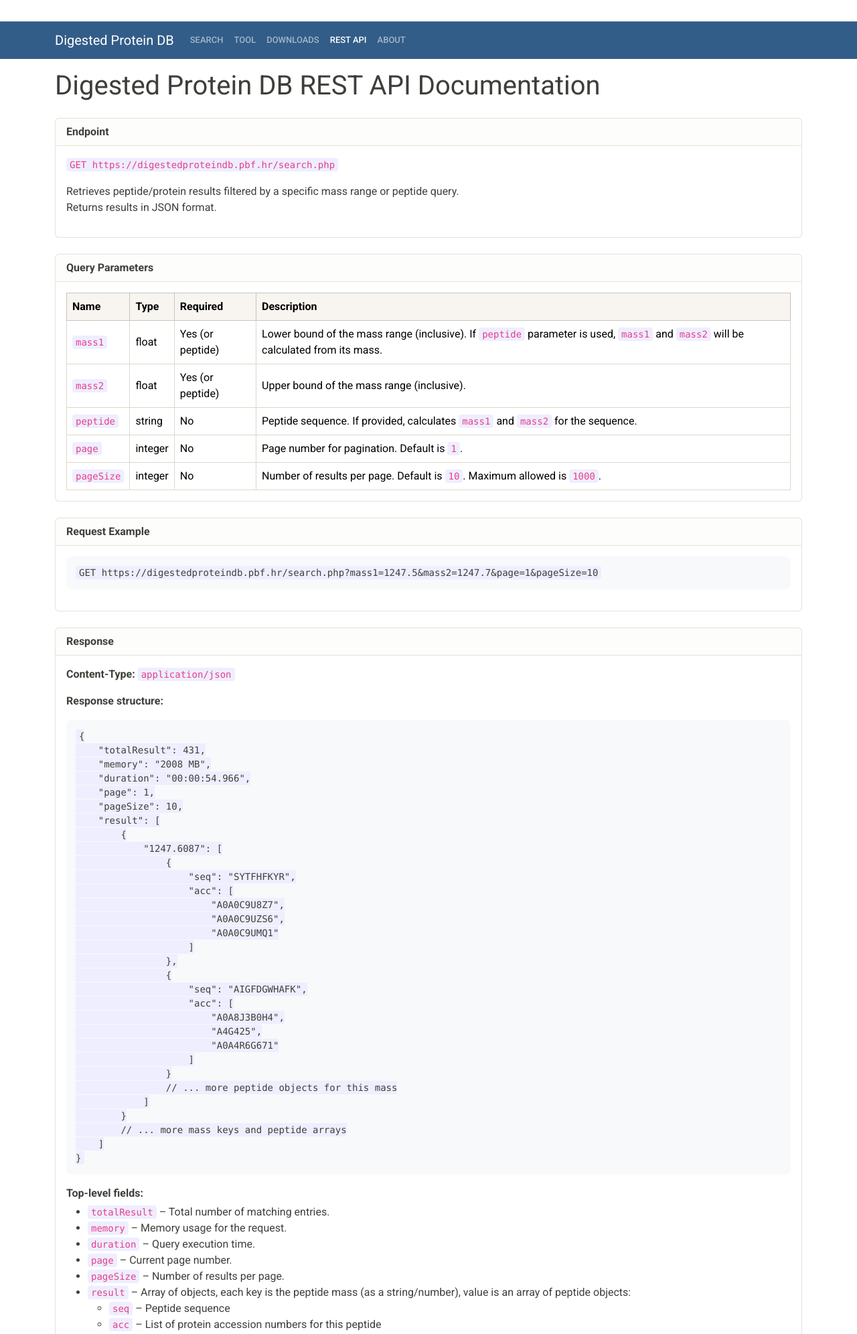
After one commit to jankod/DigestedProteinDB, a PHP site: page /rest.php in a window 1280 px wide. The commit adds this page. Shown: the top 1992 px of the page at 67% size. Run offline with PHP 8.4, Linux system fonts and the light colour scheme.

Commit message:
Update website, add rest and about page

```diff
--- a/php/inc/html_navbar.php
+++ b/php/inc/html_navbar.php
@@ -9,21 +9,30 @@
             <ul class="navbar-nav me-auto mb-2 mb-lg-0">
 
                 <li class="nav-item">
-                    <a class="nav-link <?php echo isActive('index.php')?>" href="index.php" aria-current="page">Search</a>
+                    <a class="nav-link <?php echo isActive('index.php') ?>" href="index.php"
+                       aria-current="page">Search</a>
                 </li>
 
 
                 <li class="nav-item">
-                    <a class="nav-link <?php echo isActive('tool.php')?>" href="tool.php" aria-current="page">Tool</a>
+                    <a class="nav-link <?php echo isActive('tool.php') ?>" href="tool.php" aria-current="page">Tool</a>
                 </li>
 
                 <li class="nav-item">
-                    <a class="nav-link <?php echo isActive('download_db.php')?>" href="download_db.php" aria-current="page">Downloads</a>
+                    <a class="nav-link <?php echo isActive('download_db.php') ?>" href="download_db.php"
+                       aria-current="page">Downloads</a>
                 </li>
 
-<!--                <li class="nav-item">-->
-<!--                    <a class="nav-link active" aria-current="page" href="index.php">Home</a>-->
-<!--                </li>-->
+                <li class="nav-item">
+                    <a class="nav-link <?php echo isActive('rest.php') ?>" href="rest.php" aria-current="page">REST
+                        API</a>
+                </li>
+
+                <li class="nav-item">
+                    <a class="nav-link <?php echo isActive('about.php') ?>" href="about.php"
+                       aria-current="page">About</a>
+                </li>
+
 
             </ul>
 
--- /dev/null
+++ b/php/rest.php
@@ -0,0 +1,272 @@
+<?php
+const HEAD_TITLE = "Digested Protein DB REST API";
+include_once 'lib.php';
+?>
+
+<!doctype html>
+<html lang="en">
+<head>
+    <?php include_once "inc/html_head.php"; ?>
+
+    <style>
+        body {
+            padding-top: 2rem;
+            padding-bottom: 2rem;
+        }
+
+        pre {
+            background-color: #f8f9fa;
+            padding: 1em;
+            border-radius: .5rem;
+            overflow-x: auto;
+        }
+
+        code {
+            background: #eef;
+            padding: 2px 5px;
+            border-radius: 4px;
+        }
+
+        .table td, .table th {
+            vertical-align: middle;
+        }
+
+        @media (prefers-color-scheme: dark) {
+            body {
+                background: #212529;
+                color: #f8f9fa;
+            }
+
+            .table {
+                color: #f8f9fa;
+            }
+
+            pre, code {
+                background: #23272b;
+                color: #f8f9fa;
+            }
+
+            .card {
+                background: #23272b;
+            }
+        }
+    </style>
+</head>
+<body>
+
+<?php include_once "inc/html_navbar.php"; ?>
+
+<div class="container">
+    <h1 class="mb-4">Digested Protein DB REST API Documentation</h1>
+    <div class="card mb-4">
+        <div class="card-header"><strong>Endpoint</strong></div>
+        <div class="card-body">
+            <code>GET https://digestedproteindb.pbf.hr/search.php</code>
+            <p class="mt-3">
+                Retrieves peptide/protein results filtered by a specific mass range or peptide query.<br>
+                Returns results in JSON format.
+            </p>
+        </div>
+    </div>
+
+    <div class="card mb-4">
+        <div class="card-header"><strong>Query Parameters</strong></div>
+        <div class="card-body">
+            <table class="table table-bordered table-hover mb-0">
+                <thead class="table-light">
+                <tr>
+                    <th>Name</th>
+                    <th>Type</th>
+                    <th>Required</th>
+                    <th>Description</th>
+                </tr>
+                </thead>
+                <tbody>
+                <tr>
+                    <td><code>mass1</code></td>
+                    <td>float</td>
+                    <td>Yes (or peptide)</td>
+                    <td>Lower bound of the mass range (inclusive). If <code>peptide</code> parameter is used, <code>mass1</code>
+                        and <code>mass2</code> will be calculated from its mass.
+                    </td>
+                </tr>
+                <tr>
+                    <td><code>mass2</code></td>
+                    <td>float</td>
+                    <td>Yes (or peptide)</td>
+                    <td>Upper bound of the mass range (inclusive).</td>
+                </tr>
+                <tr>
+                    <td><code>peptide</code></td>
+                    <td>string</td>
+                    <td>No</td>
+                    <td>Peptide sequence. If provided, calculates <code>mass1</code> and <code>mass2</code> for the
+                        sequence.
+                    </td>
+                </tr>
+                <tr>
+                    <td><code>page</code></td>
+                    <td>integer</td>
+                    <td>No</td>
+                    <td>Page number for pagination. Default is <code>1</code>.</td>
+                </tr>
+                <tr>
+                    <td><code>pageSize</code></td>
+                    <td>integer</td>
+                    <td>No</td>
+                    <td>Number of results per page. Default is <code>10</code>. Maximum allowed is <code>1000</code>.
+                    </td>
+                </tr>
+                </tbody>
+            </table>
+        </div>
+    </div>
+
+    <div class="card mb-4">
+        <div class="card-header"><strong>Request Example</strong></div>
+        <div class="card-body">
+            <pre><code>GET https://digestedproteindb.pbf.hr/search.php?mass1=1247.5&amp;mass2=1247.7&amp;page=1&amp;pageSize=10</code></pre>
+        </div>
+    </div>
+
+    <div class="card mb-4">
+        <div class="card-header"><strong>Response</strong></div>
+        <div class="card-body">
+            <p><b>Content-Type:</b> <code>application/json</code></p>
+            <p><b>Response structure:</b></p>
+            <pre><code>{
+    "totalResult": 431,
+    "memory": "2008 MB",
+    "duration": "00:00:54.966",
+    "page": 1,
+    "pageSize": 10,
+    "result": [
+        {
+            "1247.6087": [
+                {
+                    "seq": "SYTFHFKYR",
+                    "acc": [
+                        "A0A0C9U8Z7",
+                        "A0A0C9UZS6",
+                        "A0A0C9UMQ1"
+                    ]
+                },
+                {
+                    "seq": "AIGFDGWHAFK",
+                    "acc": [
+                        "A0A8J3B0H4",
+                        "A4G425",
+                        "A0A4R6G671"
+                    ]
+                }
+                // ... more peptide objects for this mass
+            ]
+        }
+        // ... more mass keys and peptide arrays
+    ]
+}</code></pre>
+            <p class="mt-3 mb-1"><b>Top-level fields:</b></p>
+            <ul>
+                <li><code>totalResult</code> – Total number of matching entries.</li>
+                <li><code>memory</code> – Memory usage for the request.</li>
+                <li><code>duration</code> – Query execution time.</li>
+                <li><code>page</code> – Current page number.</li>
+                <li><code>pageSize</code> – Number of results per page.</li>
+                <li>
+                    <code>result</code> – Array of objects, each key is the peptide mass (as a string/number), value is
+                    an array of peptide objects:
+                    <ul>
+                        <li><code>seq</code> – Peptide sequence</li>
+                        <li><code>acc</code> – List of protein accession numbers for this peptide</li>
+                    </ul>
+                </li>
+            </ul>
+        </div>
+    </div>
+
+    <div class="card mb-4">
+        <div class="card-header"><strong>Error Responses</strong></div>
+        <div class="card-body">
+            <ul>
+                <li><code>400 Bad Request</code> – Returned if required parameters are missing or invalid.<br>
+                    <code>{"error": "Peptide is required"}</code>
+                </li>
+                <li><code>500 Internal Server Error</code> – Returned if the server encounters an error.<br>
+                    <code>{"error": "Error details"}</code>
+                </li>
+            </ul>
+        </div>
+    </div>
+
+    <div class="card mb-4">
+        <div class="card-header"><strong>Example cURL Request</strong></div>
+        <div class="card-body">
+            <pre><code>curl "https://digestedproteindb.pbf.hr/search.php?mass1=1247.5&amp;mass2=1247.7&amp;page=1&amp;pageSize=10"</code></pre>
+        </div>
+    </div>
+
+    <div class="card mb-4">
+        <div class="card-header"><strong>Usage Notes</strong></div>
+        <div class="card-body">
+            <ul>
+                <li>
+                    Use either <code>mass1</code>/<code>mass2</code> for direct mass range filtering or
+                    <code>peptide</code> for sequence-based mass search.
+                </li>
+                <li>
+                    Each entry in <code>result</code> is an object with the mass as the key, mapping to an array of
+                    peptide/protein hits.
+                </li>
+                <li>
+                    The endpoint is optimized for read-only, high-performance querying.
+                </li>
+                <li>
+                    Maximum <code>pageSize</code> is <code>1000</code>.
+                </li>
+            </ul>
+        </div>
+    </div>
+
+    <div class="card mb-4">
+        <div class="card-header"><strong>Implementation Note (Java server method)</strong></div>
+        <div class="card-body">
+<pre><code>private void handleBySearch(HttpServerExchange http) {
+    if (http.isInIoThread()) {
+        http.dispatch(this::handleBySearch);
+        return;
+    }
+    Map&lt;String, String&gt; params = createParam(http);
+
+    try {
+        String peptide = params.getOrDefault("peptide", "");
+        if (peptide.isEmpty()) {
+            sendJsonResponse(http, StatusCodes.BAD_REQUEST,
+                    "{\"error\": \"Peptide is required\"}");
+            return;
+        }
+        double mass1 = BioUtil.calculateMassWidthH2O(peptide);
+        double mass2 = mass1;
+        int page = Integer.parseInt(params.getOrDefault("page", "1"));
+        int pageSize = Integer.parseInt(params.getOrDefault("pageSize", "1000"));
+
+        searchByMass(http, mass1, mass2, page, pageSize);
+    } catch (Exception e) {
+        sendJsonResponse(http, StatusCodes.INTERNAL_SERVER_ERROR,
+                "{\"error\": \"" + e.getMessage() + "\"}");
+    }
+}</code></pre>
+            <p class="mt-2">For <code>peptide</code> queries, mass is computed server-side and search is performed for
+                that precise mass.</p>
+        </div>
+    </div>
+</div>
+
+<?php include_once "inc/html_footer.php"; ?>
+
+<script src="bootstrap.bundle.min.js"></script>
+<script src="bio-lib.js" defer></script>
+<script src="//unpkg.com/alpinejs" defer></script>
+
+
+</body>
+</html>
```
Also changed, not shown: php/about.php (added, +83 -0 lines).
